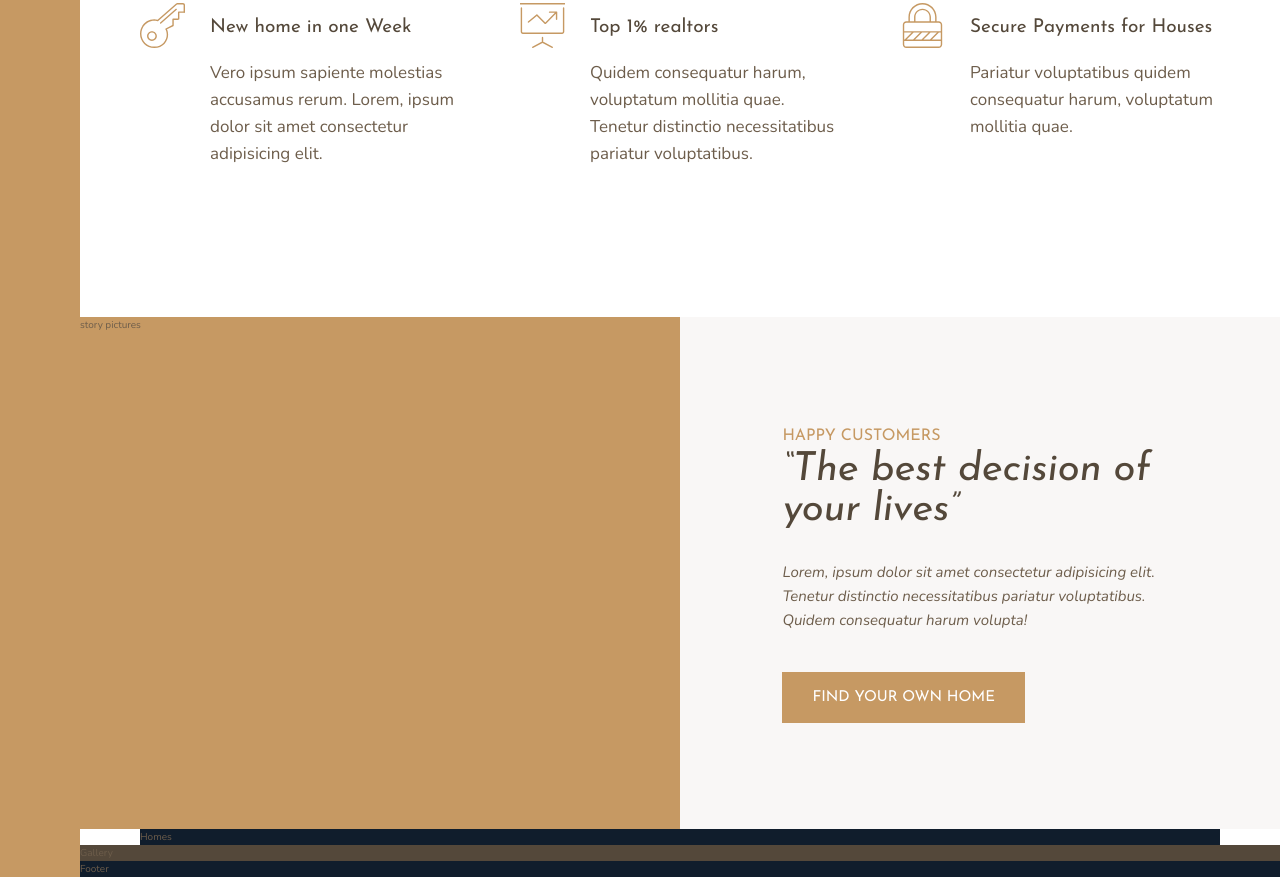
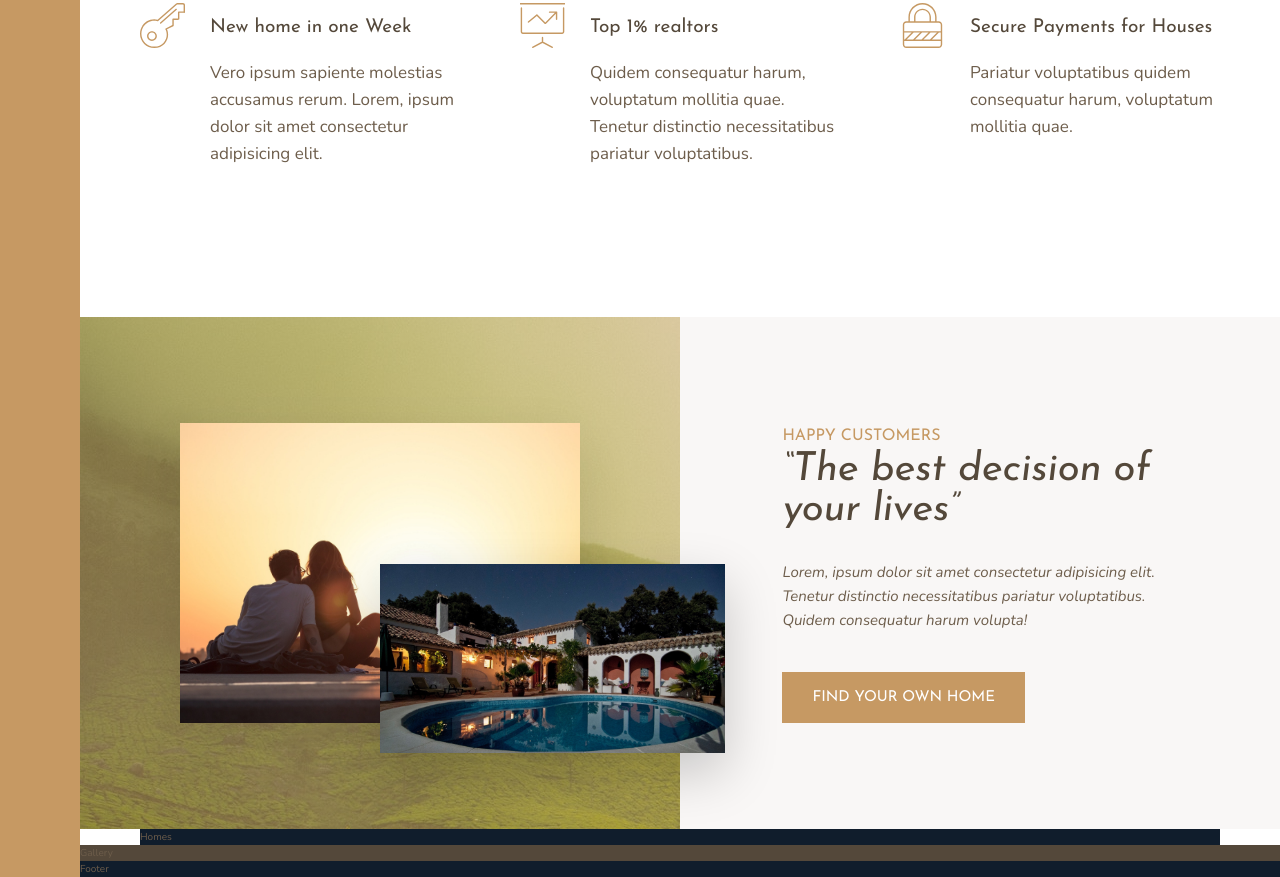
Before and after one commit to chshahid119/houses-app, a website: page index.html in a window 1280 px wide. Shown: the part 991-1868 px from the top of the page. Drawn offline with nearby package versions, Linux system fonts and the light colour scheme.

Commit message:
story section completed

```diff
--- a/index.html
+++ b/index.html
@@ -84,7 +84,14 @@
       </div>
     </section>
 
-    <div class="story__pictures">story pictures</div>
+    <div class="story__pictures">
+      <img
+        src="img/story-1.jpeg"
+        alt="Couple in his new house"
+        class="story__img--1"
+      />
+      <img src="img/story-2.jpeg" alt="new house" class="story__img--2" />
+    </div>
 
     <div class="story__content">
       <h3 class="heading-3">Happy Customers</h3>
--- a/sass/_story.scss
+++ b/sass/_story.scss
@@ -2,6 +2,30 @@
   &__pictures {
     background-color: $color-primary;
     grid-column: full-start/ col-end 4;
+    background-image: linear-gradient(
+        rgba($color-primary, 0.5),
+        rgba($color-primary, 0.5)
+      ),
+      url(../img/back.jpg);
+
+    display: grid;
+    grid-template-rows: repeat(6, 1fr);
+    grid-template-columns: repeat(6, 1fr);
+    align-items: center;
+  }
+
+  &__img--1 {
+    width: 100%;
+    grid-row: 2/6;
+    grid-column: 2/6;
+    box-shadow: 0 2rem 5rem rgba(#000, 0.1);
+  }
+  &__img--2 {
+    width: 115%;
+    grid-row: 4/6;
+    grid-column: 4/7;
+    z-index: 20;
+    box-shadow: 0 2rem 5rem rgba(#000, 0.2);
   }
   &__content {
     background-color: $color-grey-light-1;
```
Also changed, not shown: css/style.css.
